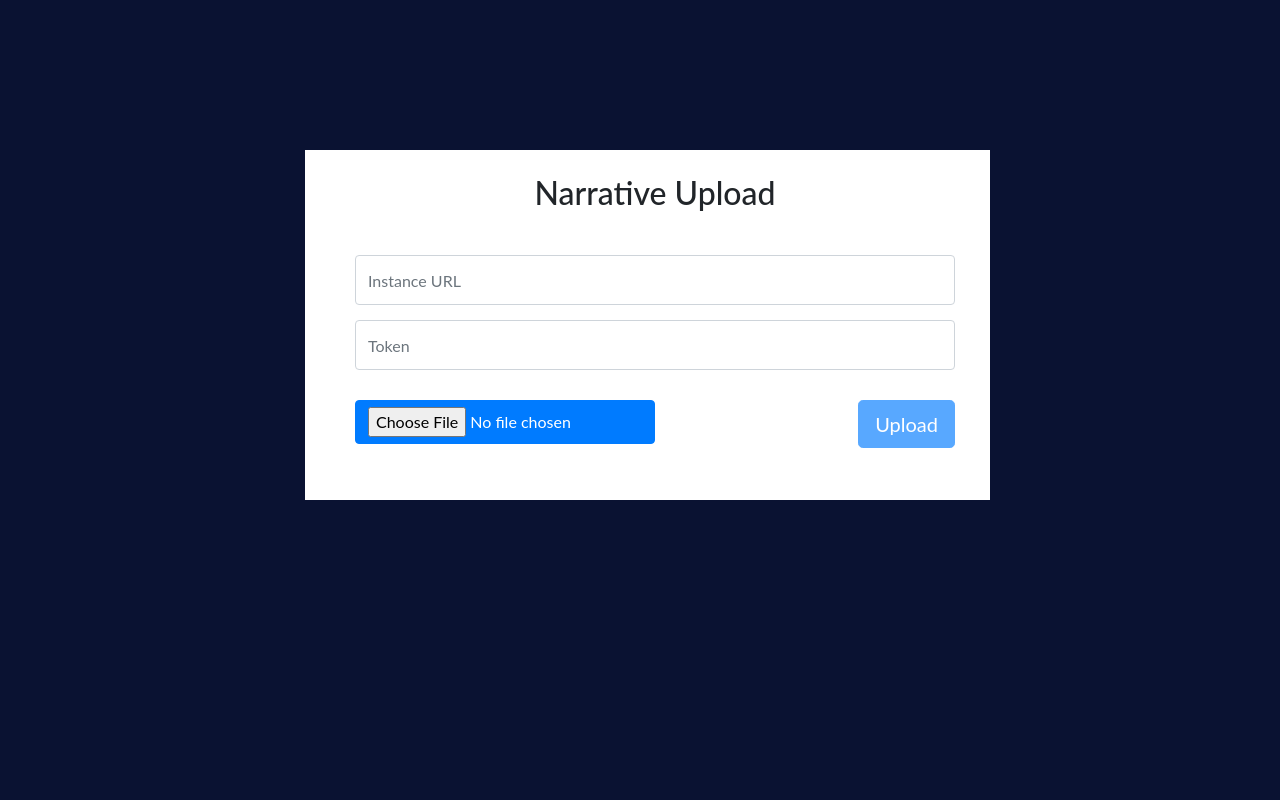
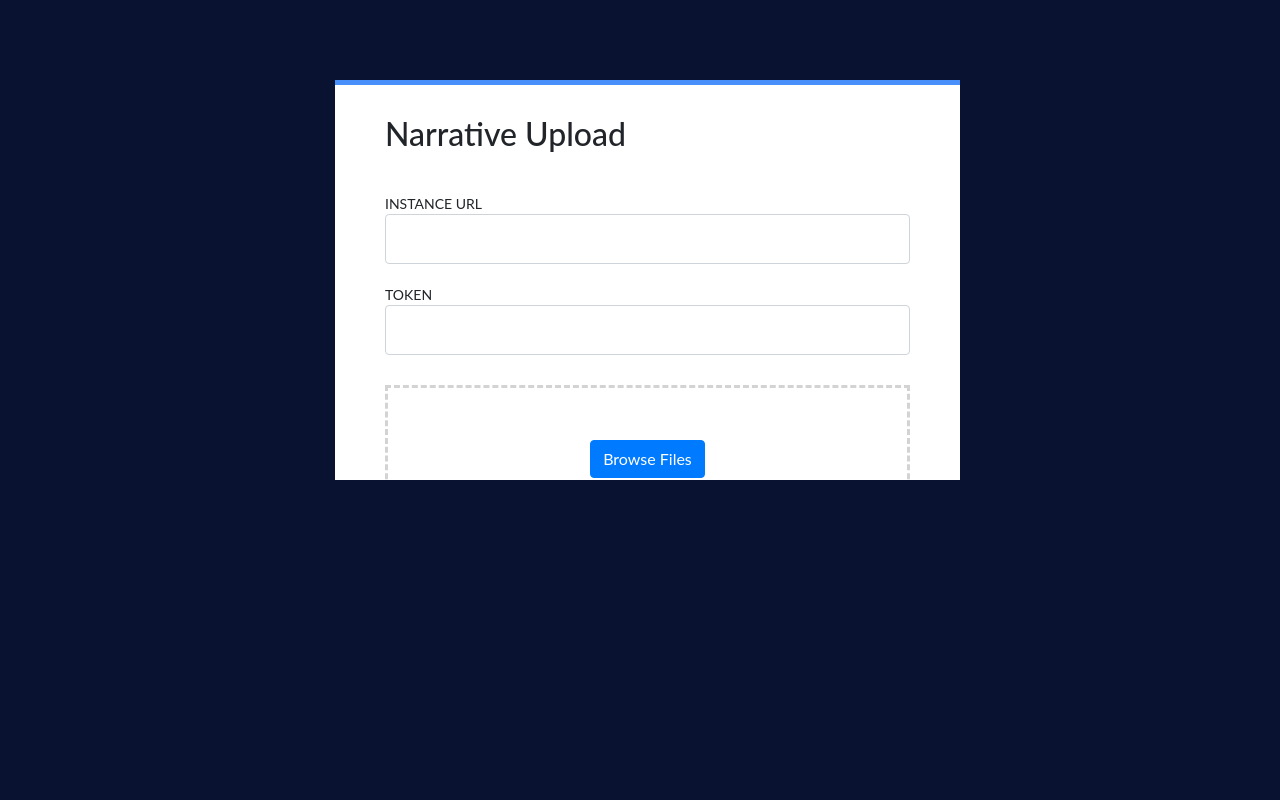
Before and after one commit to soxhub/excel-proxy-server, a React (Create React App) app in the folder frontend/: page / in a window 1280 px wide. Built offline with nearby package versions, Linux system fonts and the light colour scheme; what react-alert-template-basic would draw is missing.

Commit message:
add dropzone uploder

```diff
--- a/frontend/package.json
+++ b/frontend/package.json
@@ -15,6 +15,7 @@
     "react-alert": "^6.0.0",
     "react-alert-template-basic": "^1.0.0",
     "react-dom": "^16.12.0",
+    "react-dropzone": "^10.2.1",
     "react-router-dom": "^5.1.2",
     "react-script": "^2.0.5",
     "react-scripts": "3.4.0",
--- a/frontend/src/App.scss
+++ b/frontend/src/App.scss
@@ -7,57 +7,30 @@
     font-family: 'Lato', sans-serif;
     width: 100%;
     font-size: 14px;
-    height: 100vh;
+    height: 100%;
     position: absolute;
     margin: 0 auto;
     text-align: center;
 }
 
-.login-container {
+.upload-container {
     position: relative;
     display: inline-block;
     overflow: hidden;
     padding-right: 0px;
-    width: 700px;
-    height: 500px;
+    width: 50%;
+    height: 100%;
     section {
         background-color: white;
     }
-    .info-msg {
-        margin: 5px 0 0 0;
-    }
     .panel {
-        width: 700px;
+        width: 100%;
+        height: 50%;
+        border-top: 5px solid #488ffa;
         .panel-heading {
             background: #fff;
-            padding-bottom: 20px;
         }
         overflow: hidden;
-        &.shrink {
-            height: 500px;
-            transition: height 500ms ease 300ms;
-            -webkit-transition: height 500ms ease 300ms;
-            -moz-transition: height 500ms ease 300ms;
-            -o-transition: height 500ms ease 300ms;
-        }
-        .step1 {
-            transition: left 300ms ease;
-            -webkit-transition: left 300ms ease;
-            -moz-transition: left 300ms ease;
-            -o-transition: left 300ms ease;
-            left: 0px;
-            width: 100%;
-            height: 235px;
-            background: #fff;
-            border-radius: 0 0 3px 3px;
-            &.slide-left {
-                left: -510px;
-            }
-            .btn-primary {
-                margin: 20px auto 5px;
-                display: block;
-            }
-        }
         .Upload {
             .btn-center {
                 display: block;
@@ -69,13 +42,6 @@
                 font-size: 15px;
             }
         }
-        img.logo {
-            display: inline-block;
-            position: relative;
-            width: 225px;
-            margin-top: 24px;
-            margin-right: 6px;
-        }
     }
 }
 
@@ -85,11 +51,12 @@
         height: 50px;
         box-shadow: none;
         font-size: 16px;
-        padding-right: 50;
+        padding-right: 50px;
         margin-top: 15px;
     }
     .form-group {
         margin-bottom: 10px;
+
     }
 }
 .npb {
@@ -100,3 +67,42 @@
     margin-left: 50px;
     margin-right: 50px;
 }
+
+h2 {
+
+    margin-left: 50px;
+    margin-bottom: 30px;
+    margin-top: 30px;
+}
+
+label {
+    float: left;
+    margin-top: 10px;
+    margin-bottom: 0px;
+
+}
+
+.drop-container {
+    border: dashed lightgray;
+    margin-left: 50px;
+    margin-right: 50px;
+    margin-top: 30px;
+    height: 200px;
+    .dropzone{
+        height: 100%;
+        width: 100%;
+    }
+}
+
+.browse{
+    margin-top: 10%;
+}
+
+
+p {
+    margin: 0px;
+}
+
+h5 {
+    float: left;
+}
--- a/frontend/src/components/UploadForm.js
+++ b/frontend/src/components/UploadForm.js
@@ -4,10 +4,10 @@ import Upload from './Uploader';
 
 function UploadForm() {
     return (
-        <div className="container login-container">
-            <div style={{ height: '30%' }} className="flex items-center"></div>
-            <section className="panel bg-gray-00 shrink">
-                <header className="panel-heading text-center mt-4">
+        <div className="container upload-container">
+            <div style={{ height: '10%' }} className="flex items-center"></div>
+            <section className="panel bg-gray-00">
+                <header className="panel-heading text-left mt-4">
                     <h2>Narrative Upload</h2>
                 </header>
                 <Upload />
--- a/frontend/src/components/Uploader.js
+++ b/frontend/src/components/Uploader.js
@@ -1,5 +1,6 @@
 import React, { useState } from 'react';
 import { useAlert } from 'react-alert';
+import { useDropzone } from 'react-dropzone';
 import axios from 'axios';
 import 'bootstrap/dist/css/bootstrap.min.css';
 
@@ -9,6 +10,7 @@ function Upload() {
   let [token, setToken] = useState(null);
   let [url, setUrl] = useState(null);
   let [uploading, setUploading] = useState(null);
+  let [ fileName, setFileName ] = useState(null);
 
   const onFormSubmit = e => {
     e.preventDefault()
@@ -21,7 +23,7 @@ function Upload() {
     formData.append('url', url);
     formData.append('token', token);
 
-    const startAlert = alert.show('Narrative Being uploaded', {type: 'info', timeout: 3000000});
+    const startAlert = alert.show('Narrative Being uploaded', { type: 'info', timeout: 3000000 });
     axios.post('/api/upload', formData, startAlert)
       .then(() => {
         alert.show('Narrative successfully uploaded', {
@@ -67,48 +69,84 @@ function Upload() {
 
   const onChange = event => {
     setUploading(event.target.files[0])
+    setFileName(event.target.files[0].name);
   }
+
+  const onDropAccepted = (file) => {
+    if (file.length > 1) {
+      alert.show('You can only upload one zip file', { type: 'error' });
+    } else {
+      setFileName(null);
+      setUploading(file[0]);
+    }
+  }
+
+
+  const { getRootProps, getInputProps, open, acceptedFiles } = useDropzone({
+    noClick: true,
+    noKeyboard: true,
+    accept: 'application/zip',
+    onDrop: onDropAccepted
+  });
+  const files = acceptedFiles.map(file => (
+    <li key={file.path}>
+      {file.path} - {file.size} bytes
+      </li>
+  ));
+
+
 
   let disableSubmit = !url || !token || !uploading;
 
   return (
 		<form className="panel-body form-theme-2 npb">
 			<div className="form-group">
+				<label>INSTANCE URL</label>
 				<input
 					type="url"
 					name="instanceUrl"
 					className="form-control input-sm"
 					onChange={e => setUrl(e.target.value)}
-          placeholder="Instance URL"
 					required
 				/>
 			</div>
 			<div className="form-group">
+				<label>TOKEN</label>
 				<input
 					type="password"
 					name="instanceToken"
 					className="form-control input-sm"
 					onChange={e => setToken(e.target.value)}
-          placeholder="Token"
 					required
 				/>
+			</div>
+			<div className="drop-container">
+				<div {...getRootProps({ className: 'dropzone' })}>
+					<input
+						{...getInputProps()}
+						onChange={onChange}
+						encType="multipart/form-data"
+						name="myNarrative"
+						accept=".zip"
+					/>
+					<button
+						className="btn btn-primary btn-md browse btn-big-txt"
+						type="button"
+						onClick={open}
+					>
+						Browse Files
+					</button>
+					<p>or drop a file to upload</p>
+					<em>(Only .zip files will be accepted)</em>
+				</div>
+        {fileName}
+				{files.length === 1 && <ul>{files}</ul>}
 			</div>
 			<div className="form-group">
 				<div className="row">
 					<div className="col-sm">
-            <input
-              style={{ width: 300, marginTop: 20 }}
-              type="file"
-              onChange={onChange}
-              encType="multipart/form-data"
-              className="btn btn-primary btn-md btn-big-txt "
-              name="myNarrative"
-              accept=".zip"
-            ></input>
-          </div>
-          <div className="col-sm">
 						<button
-              style={{ float: 'right', marginTop: 20}}
+							style={{ float: 'right', marginTop: 20 }}
 							type="submit"
 							onClick={onFormSubmit}
 							disabled={disableSubmit}
```
Also changed, not shown: 1 other file (tests, documents, lock files or other folders). Lines whose indentation alone changed are shown as unchanged.
